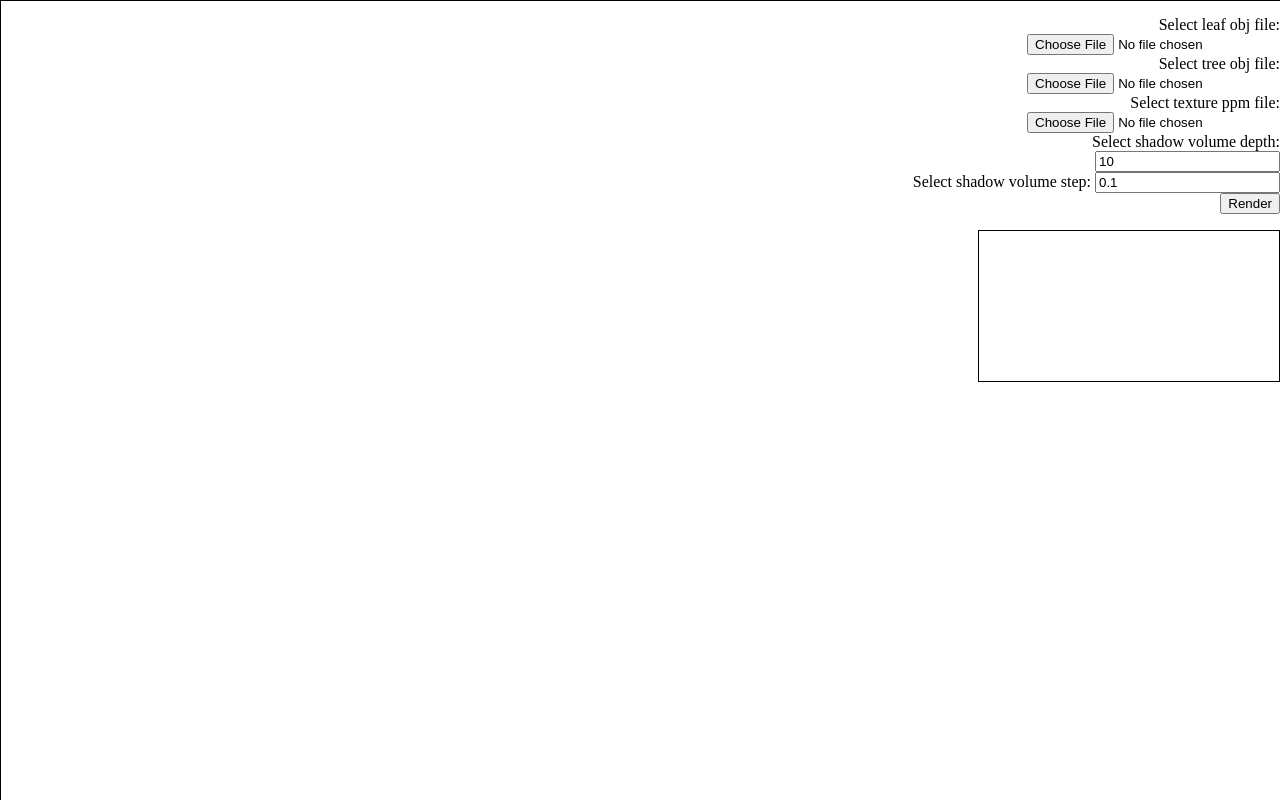
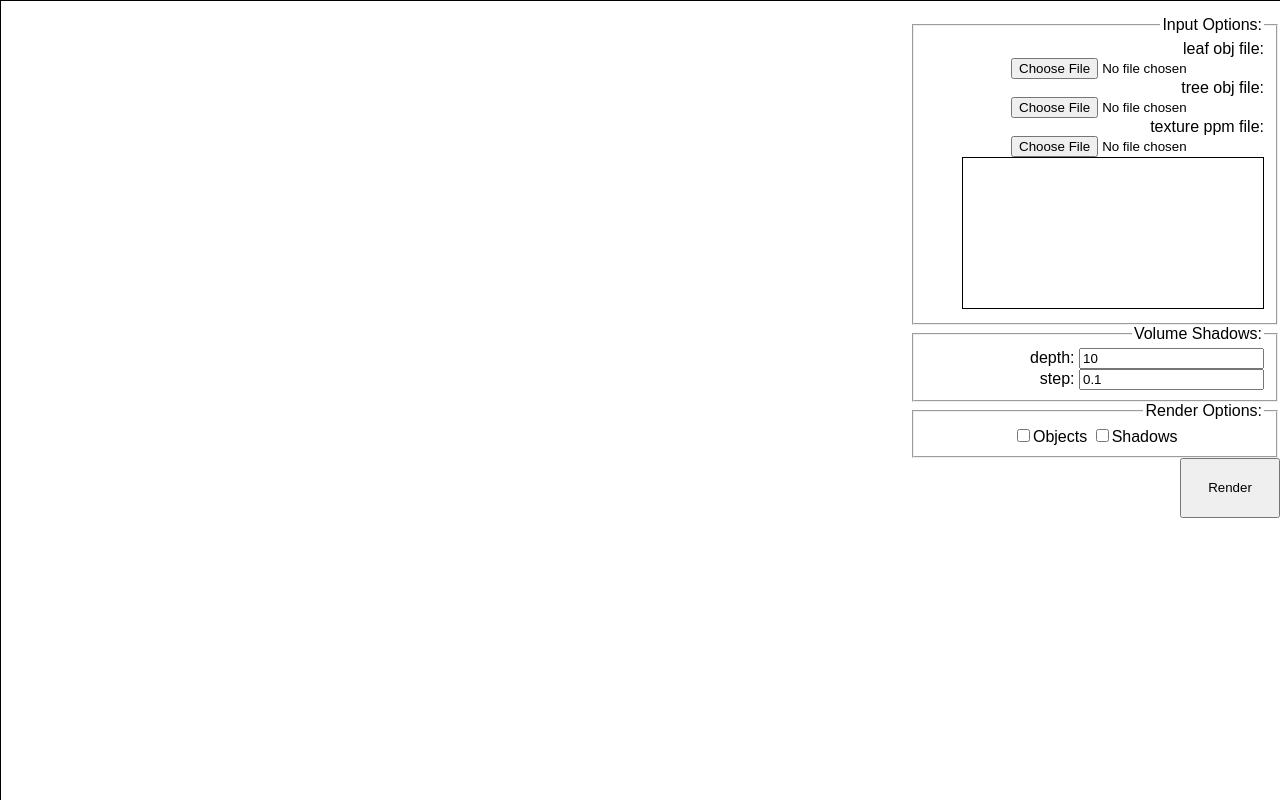
Before and after one commit to sreepada/CSCI580Project, a plain HTML site: page index.html in a window 1280 px wide. Drawn offline with Linux system fonts and the light colour scheme.

Commit message:
final changes

```diff
--- a/coloringAndShading.js
+++ b/coloringAndShading.js
@@ -607,7 +607,7 @@ function shadowRay(rayPtoL, triangleVectors)
     var minPoint;
     var imgPlaneHeight = DEFAULT_TRANSFORMATION.sp[0];
     var imgPlaneWidth = DEFAULT_TRANSFORMATION.sp[1];
-    var startI = 2;
+    var startI = 1.5;
     console.log(document.getElementById("shadowDepth").value, document.getElementById("shadowStep").value);
     while (startI < parseFloat(document.getElementById("shadowDepth").value)) {
         FLAG = 0;
--- a/index.html
+++ b/index.html
@@ -15,6 +15,7 @@ and open the template in the editor.
                 height: 100%;
                 margin: 0px;
                 overflow: hidden;
+                font-family: Arial;
             }
             #container {
                 position: relative;
@@ -30,6 +31,10 @@ and open the template in the editor.
                 float: left;
                 border: 1px solid;
             }
+            #renderAll {
+                width: 100px;
+                height: 60px;
+            }
         </style>
     </head>
     <body onresize="resizeCanvas()" onload="resizeCanvas()">
@@ -39,21 +44,34 @@ and open the template in the editor.
             </canvas>
             <div id="hoverOverCanvas">
                 <menu id="fileInputMenu">
-                    Select leaf obj file:
+                    <fieldset>
+                        <legend>Input Options:</legend>
+                        leaf obj file:
                         <input type="file" id="fileInput" name="leaf obj input"/> <br />
-                    Select tree obj file:
+                        tree obj file:
                         <input type="file" id="treeInput" /> <br />
-                    Select texture ppm file:
+                        texture ppm file:
                         <input type="file" id="textureInput" /> <br />
-                    Select shadow volume depth:
-                    <input type="text" id="shadowDepth" value="10"/> <br />
-                    Select shadow volume step:
-                    <input type="text" id="shadowStep" value="0.1"/> <br />
-                    <input type="button" id="renderAll" value="Render" onclick="cleanUp()" />
-                </menu>
                         <canvas id="texture" style="border: 1px solid">
                             Your Browser does not support the HTML5 canvas tag.
                         </canvas>
+                    </fieldset>
+                    <fieldset>
+                        <legend>Volume Shadows:</legend>
+                        depth:
+                        <input type="text" id="shadowDepth" value="10"/> <br />
+                        step:
+                        <input type="text" id="shadowStep" value="0.1"/> <br />
+                    </fieldset>
+                    <fieldset>
+                        <legend>Render Options:</legend>
+                        <div style="text-align: center;">
+                        <input type="checkbox" name="renderOptions" value="Objects" id="objectCheck"/>Objects
+                        <input type="checkbox" name="renderOptions" value="Shadows" id="shadowCheck"/>Shadows
+                        </div>
+                    </fieldset>
+                    <input type="button" id="renderAll" value="Render" onclick="cleanUp()" />
+                </menu>
             </div>
         </div>
         <script src="arrayAndMatrixFunctions.js" ></script>
--- a/render.js
+++ b/render.js
@@ -125,6 +125,10 @@ function updateTransformationValues() {
 function cleanUp() {
     if (READ_FILE_LINES === "") {
         alert("Please upload a object file first!!");
+        return;
+    }
+    if (!document.getElementById("objectCheck").checked && !document.getElementById("shadowCheck").checked) {
+        alert("Please select what you want to render in the checkbox!!");
         return;
     }
     document.getElementById('renderAll').style.background = 'red';
@@ -417,7 +421,11 @@ function renderStep() {
 
     var rayPtoL = [[0, 0, 0], [0, 0, 0]];
 
-//    rayTraceTriangle(triangleVector, camN, camPos, camU, camV, rayEtoO, rayPtoL);
-     shadowRay(rayPtoL, triangleVector);
+    if (document.getElementById("objectCheck").checked) {
+        rayTraceTriangle(triangleVector, camN, camPos, camU, camV, rayEtoO, rayPtoL);
+    }
+    if (document.getElementById("shadowCheck").checked) {
+        shadowRay(rayPtoL, triangleVector);
+    }
     writeToCanvas();
 }
```
Also changed, not shown: screenshots/single_leaf_shadow_volume.png (added), screenshots/single_leaf_single_shadow.png (added). Lines whose indentation alone changed are shown as unchanged.
